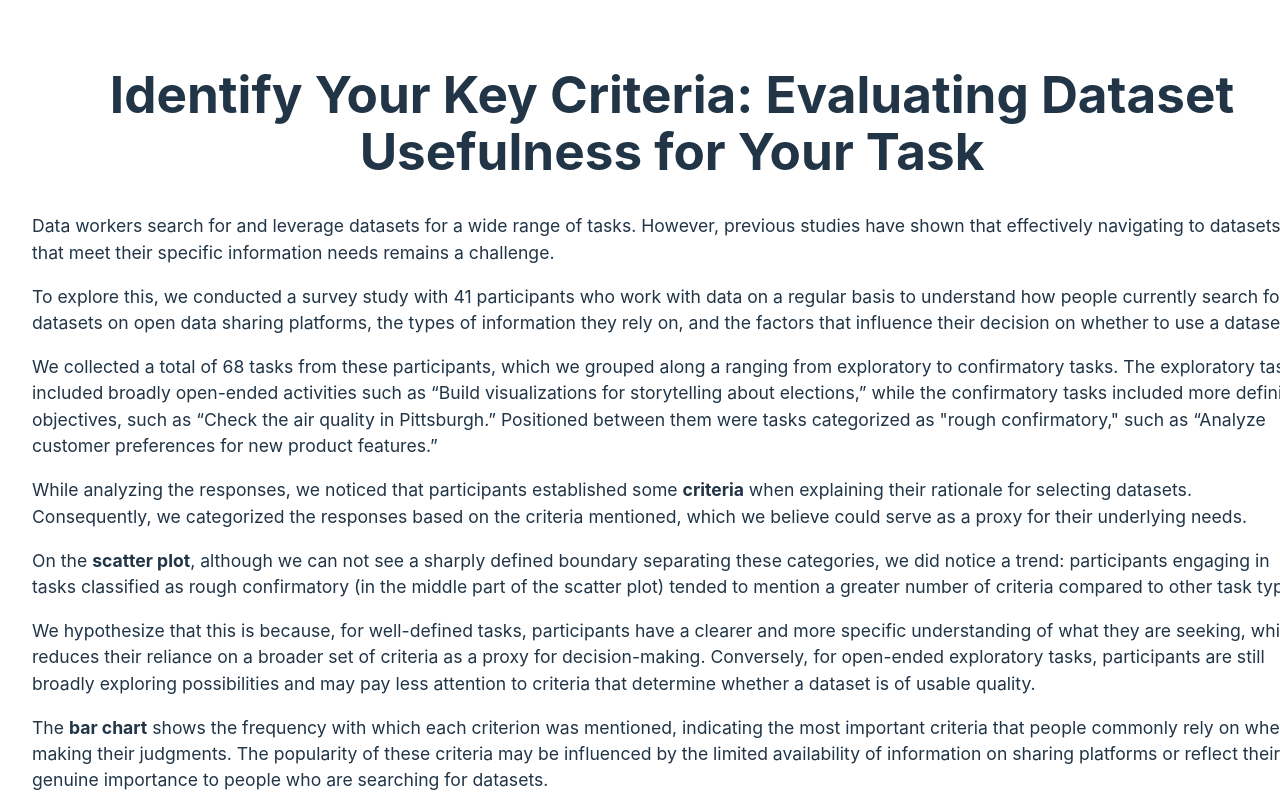
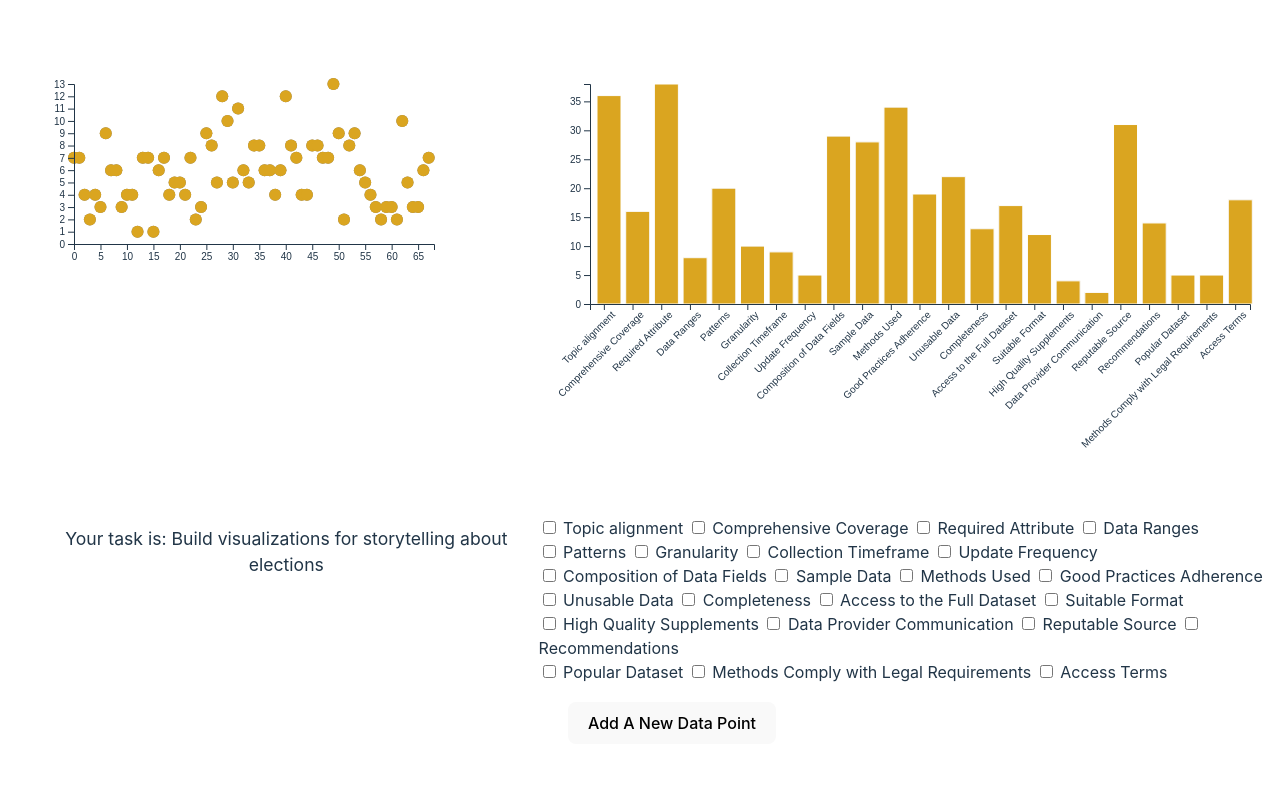
Before and after one commit to dnliu0/assignment3, a Svelte app: page / in a window 1280 px wide. Shown: the top 800 px of the page. Built offline with nearby package versions, Linux system fonts and the light colour scheme.

Commit message:
Add files via upload

```diff
--- a/src/App.svelte
+++ b/src/App.svelte
@@ -109,13 +109,19 @@
   function updateData(){
 
     let subInfo = uniqueInfoUsed.slice(filter1[0], filter1[1]);
-
+    let data1 = [];
+    let data2 = [];
     if (filter1.length > 0 && filter2.length > 0) {
-      data = fullData.filter((d) => {
-        d['mentioned'].forEach((m) => {
-          return (subInfo.includes(m));
-        })
+      data = fullData.filter((d) => ((d.idx >= filter2[0][0] && d.idx <= filter2[1][0]
+      && d.count >= filter2[1][1] && d.count <= filter2[0][1] && subInfo.some((m) => d.mentioned.includes(m)))));
+      data2 = fullData.filter((d) => {
+        let isMentioned = subInfo.some((m) => d.mentioned.includes(m));
+        // if (isMentioned) {
+        //   result.push(d);
+        // }
+        return isMentioned;
       });
+      // data = [...new Set([...data1, ...data2])]
     } else if (filter1.length > 0 && filter2.length == 0) {
       let result = [];
       let result2 = [];
@@ -139,8 +145,11 @@
         return isMentioned;
       });
     } else if (filter1.length == 0 && filter2.length > 0) {
-
-      data = fullData.filter((d) => (d.properties[var2] >= filter2[0] && d.properties[var2] < filter2[1]));
+      data = fullData.filter((d) => ((d.idx >= filter2[0][0] && d.idx <= filter2[1][0]
+      && d.count >= filter2[1][1] && d.count <= filter2[0][1])));
+      console.log(data)
+      console.log(fullData)
+      // data = fullData.filter((d) => (d.properties[var2] >= filter2[0] && d.properties[var2] < filter2[1]));
     } else {
       data = [...fullData];
       // new_cuisine_list =  Array.from(new Set(data.map(d => d.properties["max_cuisine"])));
@@ -218,33 +227,14 @@
 </script>
 
 <main>
-  <h1>Identify Your Key Criteria: Evaluating Dataset Usefulness for Your Task</h1>
-  <p>
-  Data workers search for and leverage datasets for a wide range of tasks. However, previous studies have shown that effectively navigating to datasets that meet their specific information needs remains a challenge.
-  </p>
-  <p>
-To explore this, we conducted a survey study with 41 participants who work with data on a regular basis to understand how people currently search for datasets on open data sharing platforms, the types of information they rely on, and the factors that influence their decision on whether to use a dataset.
-</p>
-<p>
-We collected a total of 68 tasks from these participants, which we grouped along a ranging from exploratory to confirmatory tasks. The exploratory tasks included broadly open-ended activities such as “Build visualizations for storytelling about elections,” while the confirmatory tasks included more definitive objectives, such as “Check the air quality in Pittsburgh.” Positioned between them were tasks categorized as "rough confirmatory," such as “Analyze customer preferences for new product features.”
-</p>
-<p>While analyzing the responses, we noticed that participants established some <b>criteria</b> when explaining their rationale for selecting datasets. Consequently, we categorized the responses based on the criteria mentioned, which we believe could serve as a proxy for their underlying needs.</p>
-<p>
-On the <b>scatter plot</b>, although we can not see a sharply defined boundary separating these categories, we did notice a trend: participants engaging in tasks classified as rough confirmatory (in the middle part of the scatter plot) tended to mention a greater number of criteria compared to other task types.
-</p>
-<p>We hypothesize that this is because, for well-defined tasks, participants have a clearer and more specific understanding of what they are seeking, which reduces their reliance on a broader set of criteria as a proxy for decision-making. Conversely, for open-ended exploratory tasks, participants are still broadly exploring possibilities and may pay less attention to criteria that determine whether a dataset is of usable quality.</p>
-<p>The <b>bar chart</b> shows the frequency with which each criterion was mentioned, indicating the most important criteria that people commonly rely on when making their judgments. The popularity of these criteria may be influenced by the limited availability of information on sharing platforms or reflect their genuine importance to people who are searching for datasets. </p>
-
-<div class="flex-container row">
+  <!-- <h1>NYC Restaurants</h1> -->
+  <div class="flex-container row">
     <!-- <div class="map"><Heatmap data={data} fullData={fullData}/></div> -->
-    <div><Scatterplot data={data} fullData={fullData} criteria={criteria} bind:marks={marks} bind:marks2={marks2} /></div>
+    <div><Scatterplot data={data} fullData={fullData} criteria={criteria} update={updateData} bind:filter={filter2} bind:marks={marks} bind:marks2={marks2} /></div>
     <!-- <div><Histogram2 data={data} fullData={fullData} criteria={criteria}/></div> -->
     <div><BarChart data={data} fullData={fullData} criteria={criteria} update={updateData} bind:filter={filter1} bind:brushLayer={brushLayer} bind:brush={brush}/></div>
     <!-- <div><Parallel data={data} fullData={fullData} criteria={criteria} update={updateData} bind:filter={filter1}/></div> -->
   </div>
-<p>When brushing over the criteria in the <b>bar chart</b>, it highlights the criteria that are commonly mentioned together, which suggests the patterns of criteria that tend to be grouped. Simultaneously, the data points on the <b>scatter plot</b>, which represent individual tasks, are also highlighted. These highlighted points correspond to tasks where participants reported relying on the selected criteria while searching for datasets
- </p>
- <p><b>Now, let's add your point to the dataset. You have been randomly assigned a task. Based on this task, which criteria do you believe would help you determine the usefulness of a dataset?</b></p>
   <div class="flex-container row">
     <p>{question}</p>
     <div class="selection">
@@ -270,13 +260,12 @@ On the <b>scatter plot</b>, although we can not see a sharply defined boundary s
     display: flex;
     justify-content: center;
     height: 100%;
-    padding-top: 20px;
+    padding: 10px;
     gap: 0px;
-
   }
 
   .flex-container > div{
-    padding: 2px;
+    padding: 8px;
   }
 
   .flex-container .row {
@@ -299,7 +288,7 @@ On the <b>scatter plot</b>, although we can not see a sharply defined boundary s
   p {
     margin-bottom: 10px;
     font-size: 1.1em;
-    text-align: left;
+    text-align: center;
   }
 
   .hist-text {
@@ -307,6 +296,4 @@ On the <b>scatter plot</b>, although we can not see a sharply defined boundary s
   }
 
 
-
-
 </style>
--- a/src/BarChart.svelte
+++ b/src/BarChart.svelte
@@ -10,7 +10,7 @@
     export let brushLayer;
     export let brush;
 
-    let margin = {top: 10, right: 80, bottom: 145, left: 60};
+    let margin = {top: 10, right: 80, bottom: 170, left: 60};
     let width = 800;
     let height = 400;
     let chartW = width - margin.left - margin.right;
@@ -117,50 +117,29 @@
                 .call(d3.axisBottom(xScale)).selectAll("text")
                 .attr("transform", "rotate(-45)")
                 .style("text-anchor", "end");
-
             d3.select(yAxis)
                 .call(d3.axisLeft(yScale));
-            //     d3.select(xAxis)
-            //     .append("text")
-            //     .style("font-family", "sans-serif")
-            //     .style("font-size", "11px")
-            //     .style("font-weight", "bold")
-            //     .style("fill", "black")
-            //     .style("transform", `translate(${chartW / 2}px, ${120}px)`)
-            //     .text("Criteria");
-
-        d3.select(yAxis)
-            .append("text")
-            .style("font-family", "sans-serif")
-            .style("font-size", "11px")
-            .style("font-weight", "bold")
-            .style("fill", "black")
-            .style("transform", `translate(${-margin.left / 2 }px, ${chartH / 2-50}px) rotate(-90deg)`)
-            .text("Frequency of Mentions")
-
         }
     //$: console.log(fullData[0]['mentioned']);
 
 </script>
 
 <main>
-
     <svg {width} {height}>
-
         <g transform="translate({margin.left}, {margin.top})">
             {#each barData as d, i}
                 <rect class = "backgroundbar"
-                    x={5 + xScale(d.criterion)}
+                    x={7 + xScale(d.criterion)}
                     y={yScale(d.count)}
-                    width={20}
+                    width={24}
                     height={chartH - yScale(d.count)}/>
             {/each}
             <!-- {console.log(partialBarData)} -->
             {#each partialBarData as d, i}
                 <rect class = "bar"
-                    x={5 + xScale(d.criterion)}
+                    x={7 + xScale(d.criterion)}
                     y={yScale(d.count)}
-                    width={20}
+                    width={24}
                     height={chartH - yScale(d.count)}/>
             {/each}
             <!-- {#each fullData as d, i}
--- a/src/Histogram2.svelte
+++ b/src/Histogram2.svelte
@@ -8,8 +8,8 @@
     export let update;
     export let criteria;
 
-    let margin = {top: 10, right: 80, bottom: 90, left: 60};
-    let width = 600;
+    let margin = {top: 10, right: 80, bottom: 30, left: 60};
+    let width = 500;
     let height = 200;
     let chartW = width - margin.left - margin.right;
     let chartH = height - margin.top - margin.bottom;
@@ -90,10 +90,7 @@
                 .call(d3.axisBottom(xScale));
             d3.select(yAxis)
                 .call(d3.axisLeft(yScale));
-    }
-    $:{
-
-    }
+        }
     //$: console.log(fullData[0]['mentioned']);
 </script>
 
--- a/src/Parallel.svelte
+++ b/src/Parallel.svelte
@@ -83,7 +83,19 @@
     // $: yScale = d3.scaleLinear()
     //     .range([chartH, 0])
     //     .domain([0, d3.max(backgroundBins, (d) => d.length)]);
-    $: yScale = d3.scaleLinear().range([chartH, 0]).domain([0, d3.max(fullData, (d) => d.count)])
+    $: yScale = setYScale();
+
+    function setYScale() {
+        let y = {}
+        for (let i in dimensions) {
+            let c = dimensions[i]
+            y[c] = d3.scaleLinear()
+            .domain( d3.extent(fullData, function(d) { return +d[c]; }) )
+            .range([height, 0])
+        }
+    }
+
+
     $: {
             // d3.select(brushLayer)
             //     .call(brush);
--- a/src/Scatterplot.svelte
+++ b/src/Scatterplot.svelte
@@ -12,9 +12,9 @@
     let brushLayer;
     let brush;
 
-    let margin = {top: 50, right: 80, bottom: 75, left: 60};
+    let margin = {top: 10, right: 80, bottom: 30, left: 60};
     let width = 500;
-    let height = 340;
+    let height = 200;
     let chartW = width - margin.left - margin.right;
     let chartH = height - margin.top - margin.bottom;
 
@@ -46,7 +46,7 @@
  'Methods Comply with Legal Requirements',
  'Access Terms'];
 
-    brush = d3.brushX()
+    brush = d3.brush()
         .extent([[0, 0], [chartW, chartH]])
         .on("brush", brushed)
         .on("end", brushended);
@@ -59,9 +59,9 @@
         //     extent = extent.map(function(e) { return d[d3.bisect(r, e) - 1]; });
         // }
         if (event && event.selection) {
-
-            filter = [xScale.invert(event.selection[0]), xScale.invert(event.selection[1])];
-            //console.log(filter);
+            filter = [[xScale.invert(event.selection[0][0]), yScale.invert(event.selection[0][1])],
+            [xScale.invert(event.selection[1][0]), yScale.invert(event.selection[1][1])]];
+            console.log(filter);
             update();
         }
     }
@@ -88,47 +88,14 @@
     //     .domain([0, d3.max(backgroundBins, (d) => d.length)]);
     $: yScale = d3.scaleLinear().range([chartH, 0]).domain([0, d3.max(fullData, (d) => d.count)])
     $: {
-            // d3.select(brushLayer)
-            //     .call(brush);
+            d3.select(brushLayer)
+                .call(brush);
             d3.select(xAxis)
                 .call(d3.axisBottom(xScale));
             d3.select(yAxis)
                 .call(d3.axisLeft(yScale));
         }
         $: {
-            d3.select(xAxis).selectAll("text").remove()
-            d3.select(xAxis)
-            .append("text")
-            .style("font-family", "sans-serif")
-            .style("font-size", "11px")
-            .style("font-weight", "bold")
-            .style("fill", "black")
-            .style("transform", `translate(${chartW / 2}px, ${40}px)`)
-            .text("Task Type")
-            d3.select(xAxis)
-            .append("text").style("font-family", "sans-serif")
-            .style("font-size", "11px")
-            .style("font-weight", "bold")
-            .style("fill", "black")
-            .style("transform", `translate(${10}px, ${20}px)`)
-            .text("Exploratory")
-            d3.select(xAxis)
-            .append("text").style("font-family", "sans-serif")
-            .style("font-size", "11px")
-            .style("font-weight", "bold")
-            .style("fill", "black")
-            .style("transform", `translate(${chartW}px, ${20}px)`)
-            .text("Confirmatory")
-
-            d3.select(yAxis)
-            .append("text")
-            .style("font-family", "sans-serif")
-            .style("font-size", "11px")
-            .style("font-weight", "bold")
-            .style("fill", "black")
-            .style("transform", `translate(${-margin.left / 2 + 8}px, ${chartH / 2 -80}px) rotate(-90deg)`)
-            .text("Number of Criteria Mentioned")
-
             d3.select(marks2).selectAll("circle")
             .data(fullData).join("circle")
             .style("fill", "grey")
@@ -170,7 +137,6 @@
             // );
 
     }
-
     //$: console.log(fullData[0]['mentioned']);
 </script>
 
```
Lines whose indentation alone changed are shown as unchanged.
